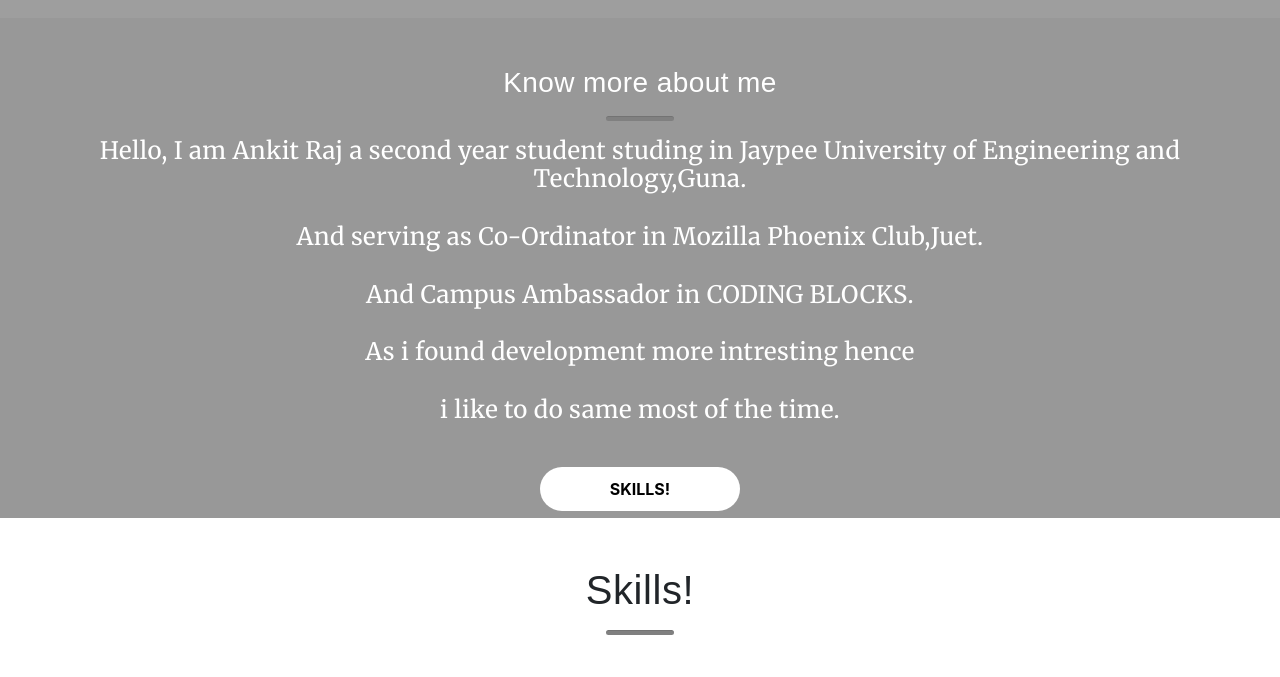
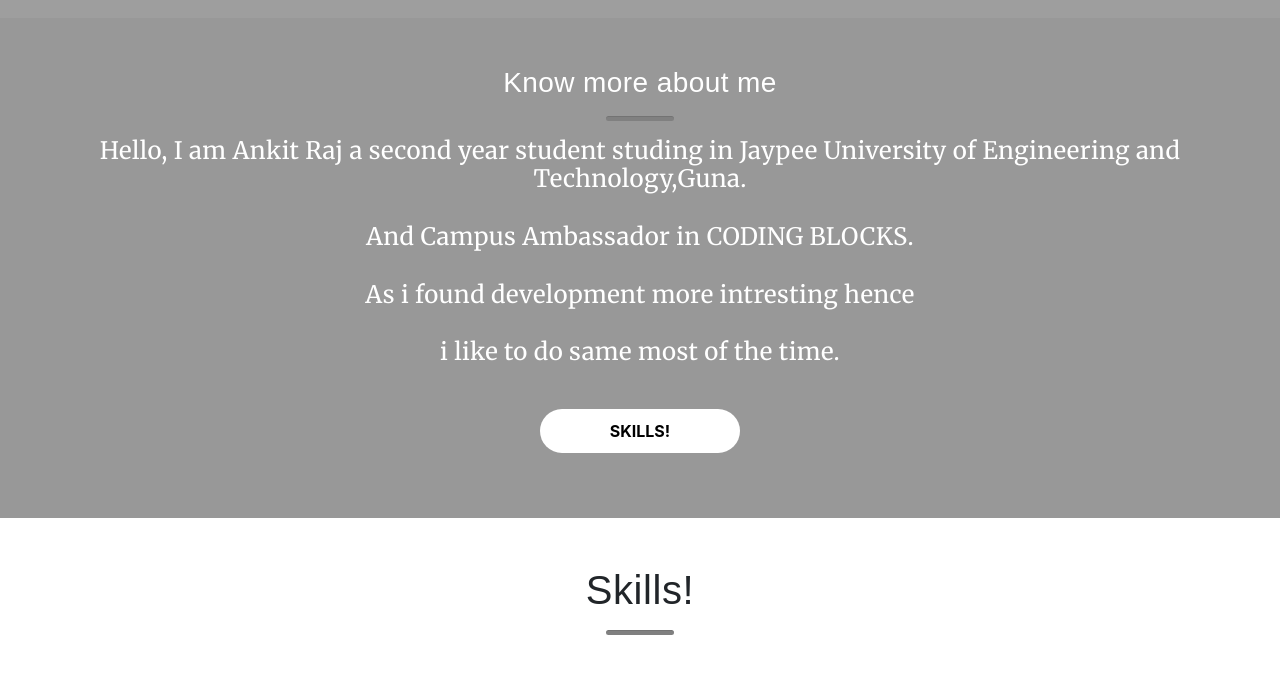
Before and after one commit to ankit039/portfolio, a plain HTML site: page index.html in a window 1280 px wide. Shown: the part 802-1479 px from the top of the page. Drawn offline with nearby package versions, Linux system fonts and the light colour scheme; grey boxes are pictures that could not be loaded.

Commit message:
Update index.html

```diff
--- a/index.html
+++ b/index.html
@@ -62,7 +62,7 @@ $(document).ready(function(){
    <br><br>
    <h3>Know more about me</h3>
    <hr>
-   <h4>Hello, I am Ankit Raj a second year student studing in Jaypee University of Engineering and Technology,Guna.<br><br> And serving as Co-Ordinator in Mozilla Phoenix Club,Juet.<br><br> And Campus Ambassador in CODING BLOCKS.<br><br> As i found development more intresting hence<br><br> i like to do same most of the time. </h4>
+   <h4>Hello, I am Ankit Raj a second year student studing in Jaypee University of Engineering and Technology,Guna.<br><br> And Campus Ambassador in CODING BLOCKS.<br><br> As i found development more intresting hence<br><br> i like to do same most of the time. </h4>
    <br>
   <a href="#section3"><buttonx><strong>Skills!</strong></buttonx></a>
 </div>
```
